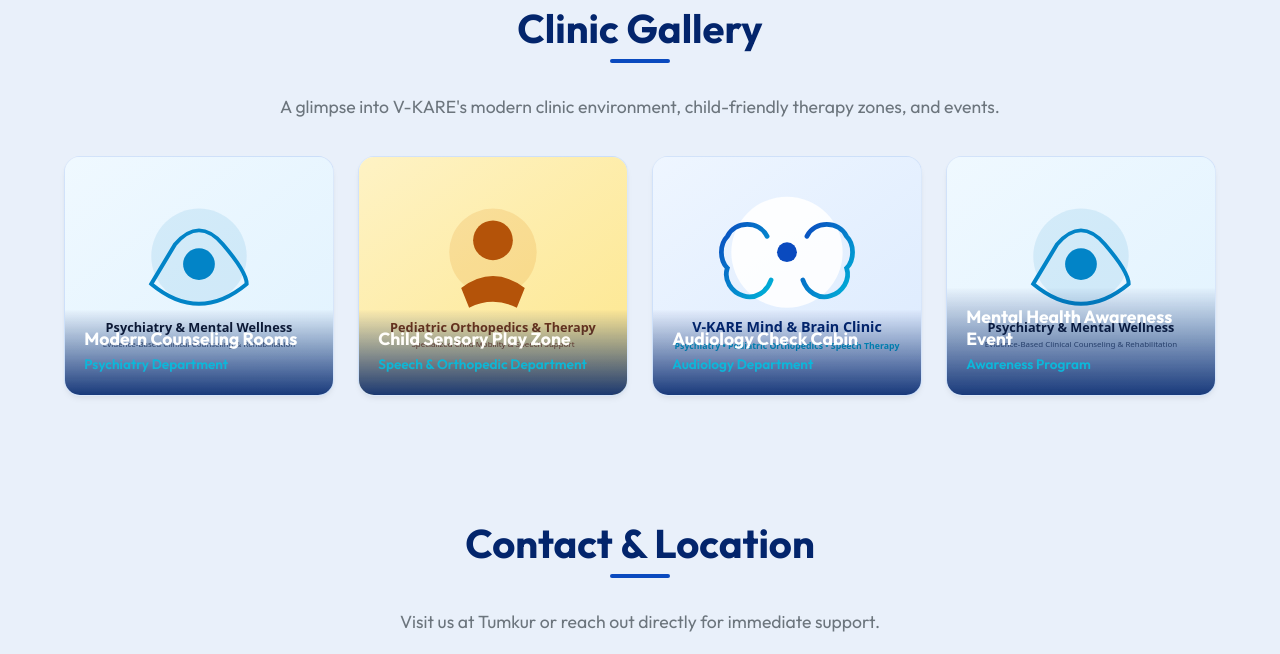
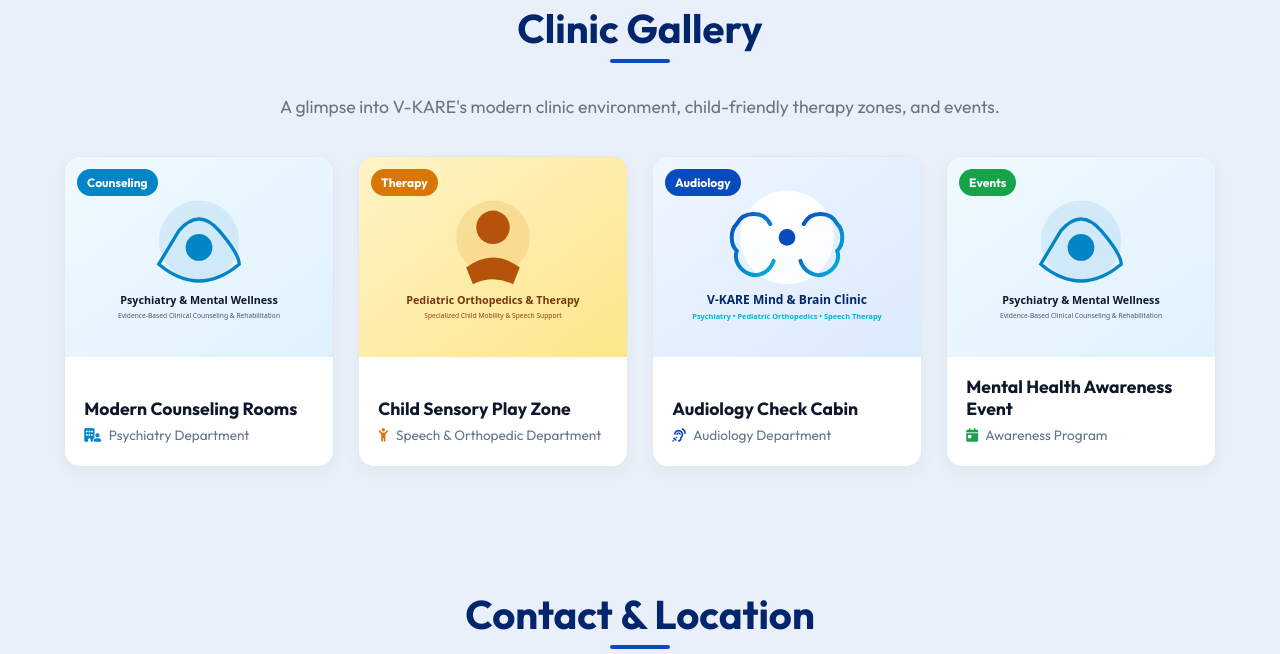
Before and after one commit to mrangaswamy061/V_KARE-main-and-brain-clinic, a website: page index.html in a window 1280 px wide. Shown: the part 6000-6654 px from the top of the page. Drawn offline with Linux system fonts and the light colour scheme.

Commit message:
Redesign gallery cards with separate top image container and bottom caption box for 100% visible graphics

```diff
--- a/index.html
+++ b/index.html
@@ -552,32 +552,51 @@
                     </div>
 
                     <div class="gallery-grid">
-                        <div class="gallery-item">
-                            <img src="/images/mental_wellness.svg" alt="Counseling">
-                            <div class="gallery-overlay">
-                                <h4 data-translate="gal1">Modern Counseling Rooms</h4>
-                                <p>Psychiatry Department</p>
+                        <!-- Gallery Card 1 -->
+                        <div class="gallery-card" style="background:#ffffff; border-radius:16px; border:1px solid #e2e8f0; overflow:hidden; box-shadow:0 6px 18px rgba(0,0,0,0.04); display:flex; flex-direction:column; justify-content:space-between;">
+                            <div style="width:100%; height:200px; background:linear-gradient(135deg, #eff6ff 0%, #dbeafe 100%); position:relative; overflow:hidden; display:flex; align-items:center; justify-content:center;">
+                                <img src="/images/mental_wellness.svg" alt="Counseling" style="width:100%; height:100%; object-fit:cover; display:block;">
+                                <span style="position:absolute; top:12px; left:12px; background:#0284c7; color:#ffffff; font-size:0.75rem; font-weight:700; padding:4px 10px; border-radius:20px;">Counseling</span>
+                            </div>
+                            <div style="padding:1.2rem; background:#ffffff;">
+                                <h4 data-translate="gal1" style="font-size:1.1rem; font-weight:700; color:#0f172a; margin-bottom:0.3rem;">Modern Counseling Rooms</h4>
+                                <p style="font-size:0.85rem; color:#64748b; margin:0;"><i class="fa-solid fa-building-user" style="color:#0284c7; margin-right:0.3rem;"></i> Psychiatry Department</p>
                             </div>
                         </div>
-                        <div class="gallery-item">
-                            <img src="/images/child_therapy.svg" alt="Therapy">
-                            <div class="gallery-overlay">
-                                <h4 data-translate="gal2">Child Sensory Play Zone</h4>
-                                <p>Speech & Orthopedic Department</p>
+
+                        <!-- Gallery Card 2 -->
+                        <div class="gallery-card" style="background:#ffffff; border-radius:16px; border:1px solid #e2e8f0; overflow:hidden; box-shadow:0 6px 18px rgba(0,0,0,0.04); display:flex; flex-direction:column; justify-content:space-between;">
+                            <div style="width:100%; height:200px; background:linear-gradient(135deg, #fef3c7 0%, #fde68a 100%); position:relative; overflow:hidden; display:flex; align-items:center; justify-content:center;">
+                                <img src="/images/child_therapy.svg" alt="Therapy" style="width:100%; height:100%; object-fit:cover; display:block;">
+                                <span style="position:absolute; top:12px; left:12px; background:#d97706; color:#ffffff; font-size:0.75rem; font-weight:700; padding:4px 10px; border-radius:20px;">Therapy</span>
+                            </div>
+                            <div style="padding:1.2rem; background:#ffffff;">
+                                <h4 data-translate="gal2" style="font-size:1.1rem; font-weight:700; color:#0f172a; margin-bottom:0.3rem;">Child Sensory Play Zone</h4>
+                                <p style="font-size:0.85rem; color:#64748b; margin:0;"><i class="fa-solid fa-child-reaching" style="color:#d97706; margin-right:0.3rem;"></i> Speech & Orthopedic Department</p>
                             </div>
                         </div>
-                        <div class="gallery-item">
-                            <img src="/images/hero.svg" alt="Audiology">
-                            <div class="gallery-overlay">
-                                <h4 data-translate="gal3">Audiology Check Cabin</h4>
-                                <p>Audiology Department</p>
+
+                        <!-- Gallery Card 3 -->
+                        <div class="gallery-card" style="background:#ffffff; border-radius:16px; border:1px solid #e2e8f0; overflow:hidden; box-shadow:0 6px 18px rgba(0,0,0,0.04); display:flex; flex-direction:column; justify-content:space-between;">
+                            <div style="width:100%; height:200px; background:linear-gradient(135deg, #eff6ff 0%, #dbeafe 100%); position:relative; overflow:hidden; display:flex; align-items:center; justify-content:center;">
+                                <img src="/images/hero.svg" alt="Audiology" style="width:100%; height:100%; object-fit:cover; display:block;">
+                                <span style="position:absolute; top:12px; left:12px; background:#0A4ABF; color:#ffffff; font-size:0.75rem; font-weight:700; padding:4px 10px; border-radius:20px;">Audiology</span>
+                            </div>
+                            <div style="padding:1.2rem; background:#ffffff;">
+                                <h4 data-translate="gal3" style="font-size:1.1rem; font-weight:700; color:#0f172a; margin-bottom:0.3rem;">Audiology Check Cabin</h4>
+                                <p style="font-size:0.85rem; color:#64748b; margin:0;"><i class="fa-solid fa-ear-listen" style="color:#0A4ABF; margin-right:0.3rem;"></i> Audiology Department</p>
                             </div>
                         </div>
-                        <div class="gallery-item">
-                            <img src="/images/mental_wellness.svg" alt="Events">
-                            <div class="gallery-overlay">
-                                <h4 data-translate="gal4">Mental Health Awareness Event</h4>
-                                <p>Awareness Program</p>
+
+                        <!-- Gallery Card 4 -->
+                        <div class="gallery-card" style="background:#ffffff; border-radius:16px; border:1px solid #e2e8f0; overflow:hidden; box-shadow:0 6px 18px rgba(0,0,0,0.04); display:flex; flex-direction:column; justify-content:space-between;">
+                            <div style="width:100%; height:200px; background:linear-gradient(135deg, #f0fdf4 0%, #dcfce7 100%); position:relative; overflow:hidden; display:flex; align-items:center; justify-content:center;">
+                                <img src="/images/mental_wellness.svg" alt="Events" style="width:100%; height:100%; object-fit:cover; display:block;">
+                                <span style="position:absolute; top:12px; left:12px; background:#16a34a; color:#ffffff; font-size:0.75rem; font-weight:700; padding:4px 10px; border-radius:20px;">Events</span>
+                            </div>
+                            <div style="padding:1.2rem; background:#ffffff;">
+                                <h4 data-translate="gal4" style="font-size:1.1rem; font-weight:700; color:#0f172a; margin-bottom:0.3rem;">Mental Health Awareness Event</h4>
+                                <p style="font-size:0.85rem; color:#64748b; margin:0;"><i class="fa-solid fa-calendar-day" style="color:#16a34a; margin-right:0.3rem;"></i> Awareness Program</p>
                             </div>
                         </div>
                     </div>
```
